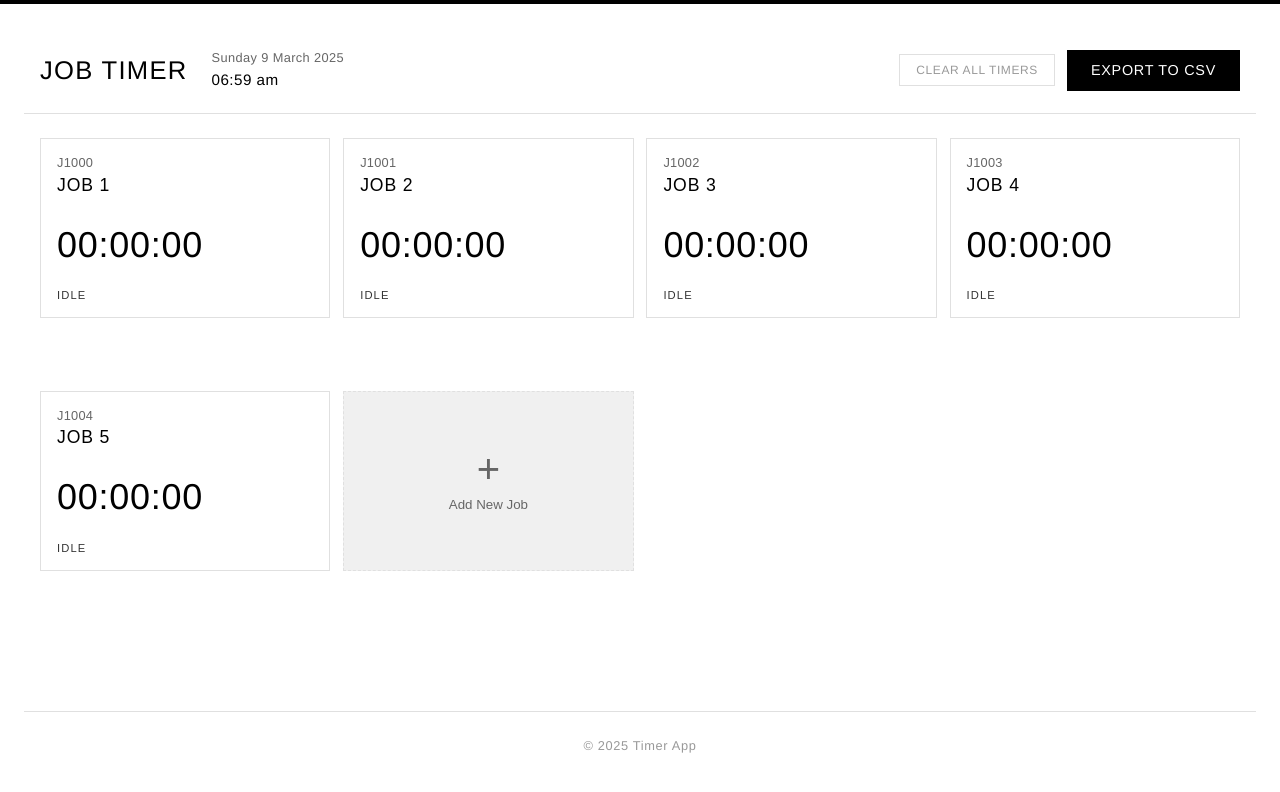
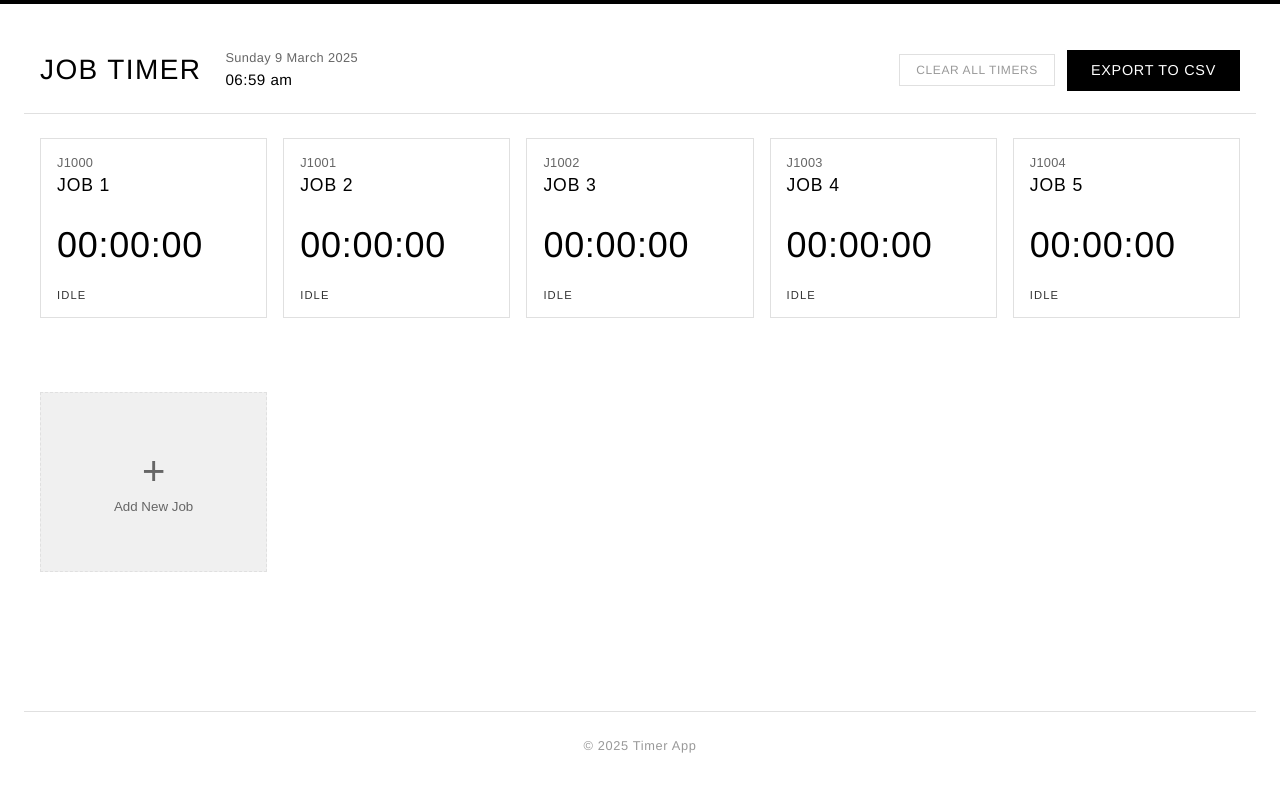
Before and after one commit to adrian-dotco/timer-app, a React (Vite) app: page / in a window 1280 px wide. Shown: the top 792 px of the page. Built offline with nearby package versions, Linux system fonts and the light colour scheme.

Commit message:
Implement fixed grid with consistent 16px spacing between all tiles

```diff
--- a/src/App.css
+++ b/src/App.css
@@ -133,10 +133,12 @@ h1 {
 
 .timer-grid {
   display: grid;
-  grid-template-columns: repeat(auto-fill, minmax(250px, 1fr));
-  gap: 1rem;
+  /* Fixed gap for consistent spacing */
+  gap: 16px;
   flex: 1;
   padding: 0 1rem;
+  /* Default to 2 columns on smallest screens */
+  grid-template-columns: repeat(2, 1fr);
 }
 
 .timer-button {
@@ -280,15 +282,22 @@ h1 {
   background: var(--paused-color);
 }
 
-/* Media queries for responsive grid */
-@media (min-width: 768px) and (max-width: 1024px) {
+/* Media queries for fixed grid with consistent spacing */
+@media (min-width: 640px) {
   .timer-grid {
+    /* 3 columns on small tablets */
     grid-template-columns: repeat(3, 1fr);
-    gap: 1rem;
+  }
+}
+
+@media (min-width: 900px) {
+  .timer-grid {
+    /* 4 columns on tablets/small desktops */
+    grid-template-columns: repeat(4, 1fr);
   }
 
   .timer-button {
-    height: 200px;
+    height: 190px;
   }
 
   h1 {
@@ -296,10 +305,10 @@ h1 {
   }
 }
 
-@media (min-width: 1025px) and (max-width: 1400px) {
+@media (min-width: 1200px) {
   .timer-grid {
-    grid-template-columns: repeat(4, 1fr);
-    gap: 0.8rem;
+    /* 5 columns on medium desktops */
+    grid-template-columns: repeat(5, 1fr);
   }
 
   .timer-button {
@@ -307,10 +316,10 @@ h1 {
   }
 }
 
-@media (min-width: 1401px) {
+@media (min-width: 1500px) {
   .timer-grid {
-    grid-template-columns: repeat(5, 1fr);
-    gap: 0.8rem;
+    /* 6 columns on large desktops */
+    grid-template-columns: repeat(6, 1fr);
   }
 
   .timer-button {
```
